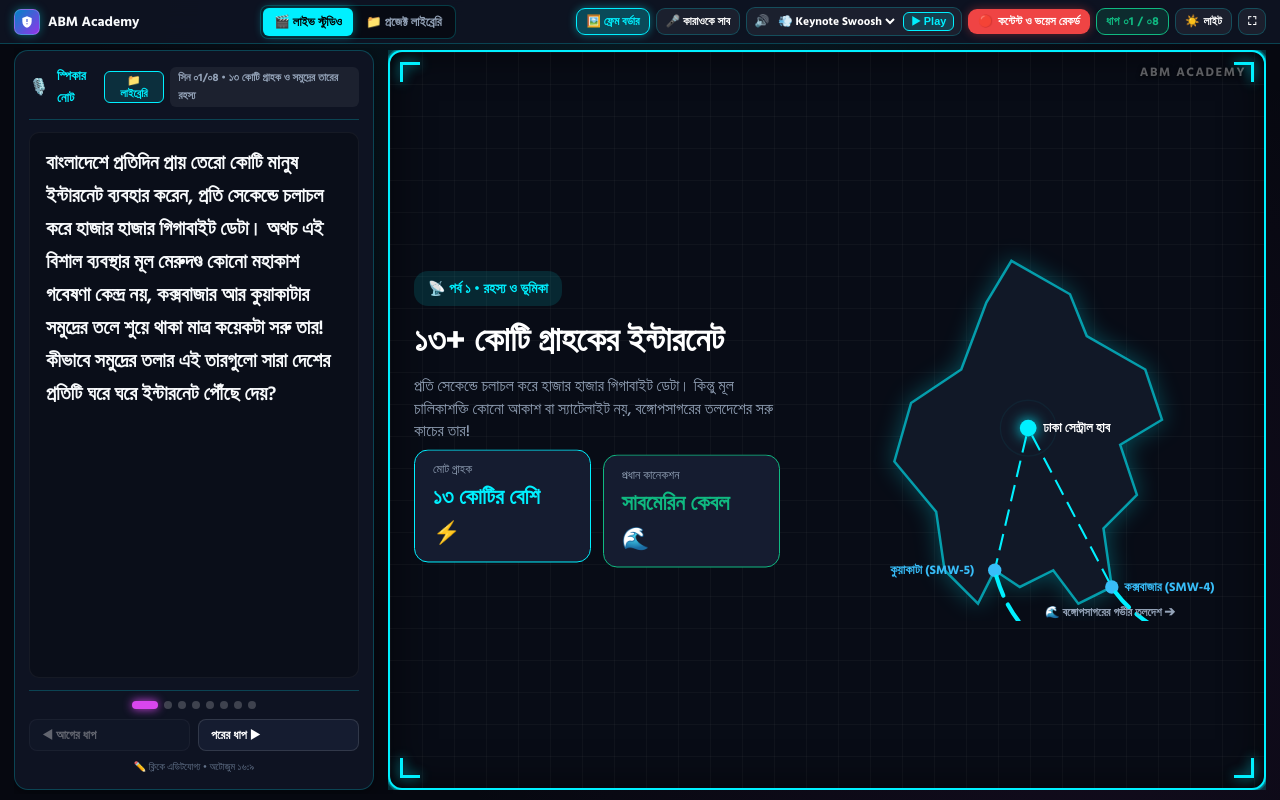
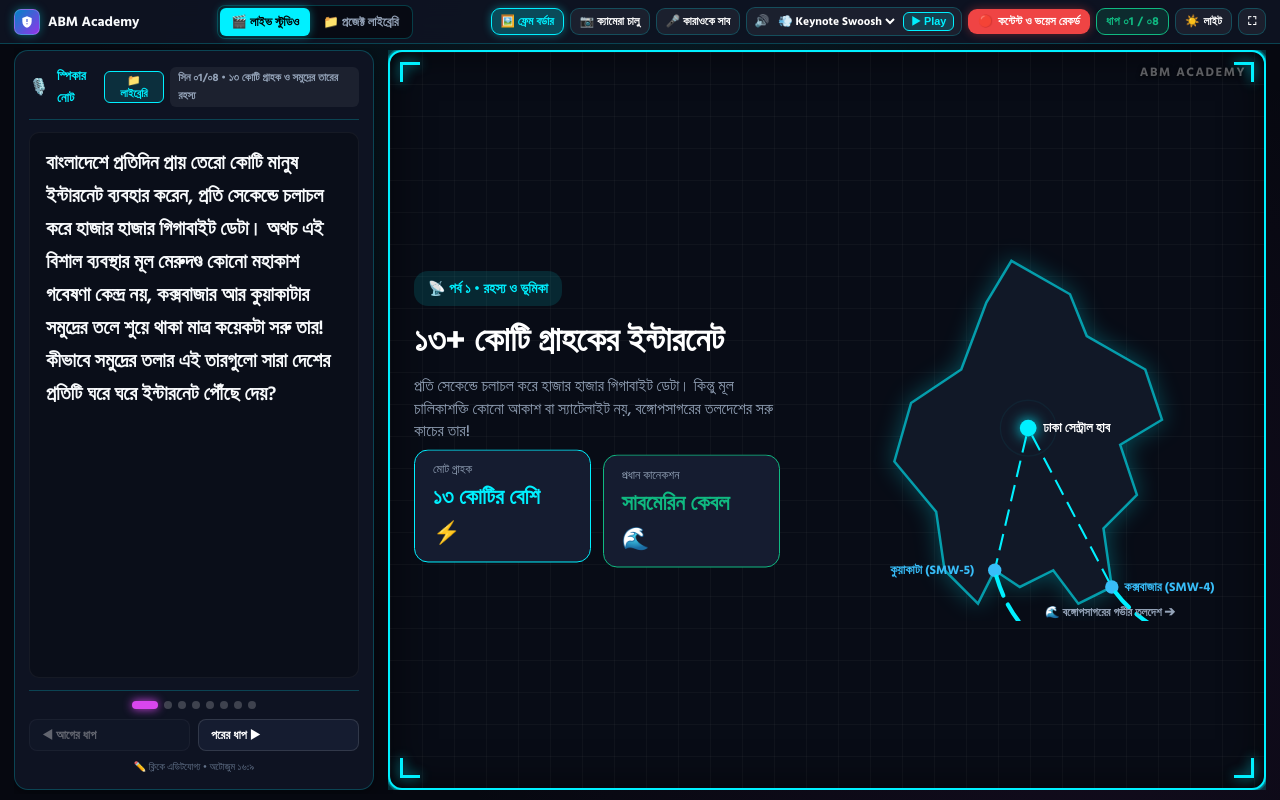
Before and after one commit to AbMannan1761/Animated-Studio, a plain HTML site: page index.html in a window 1280 px wide. Drawn offline with Linux system fonts and the light colour scheme.

Commit message:
Restore Camera toggle button in header actions

```diff
--- a/index.html
+++ b/index.html
@@ -1117,6 +1117,9 @@
     <div class="header-actions">
       <button class="action-pill-btn active" id="btnToggleBorder" onclick="toggleStageBorder()">
         🖼️ ফ্রেম বর্ডার
+      </button>
+      <button class="action-pill-btn" id="btnToggleCamera" onclick="toggleWebcam()">
+        📷 ক্যামেরা চালু
       </button>
       <button class="action-pill-btn" id="btnToggleKaraoke" onclick="toggleKaraokePractice()">
         🎤 কারাওকে সাব
```
Also changed, not shown: studio.html (+3 -0 lines).
